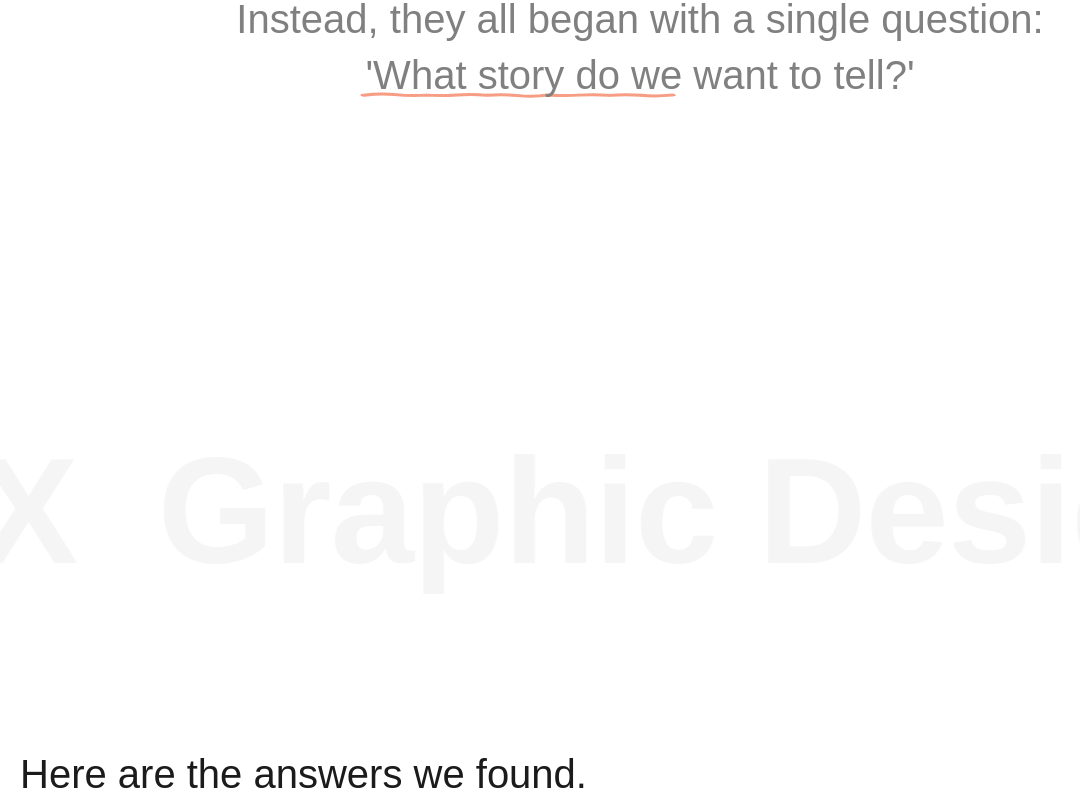
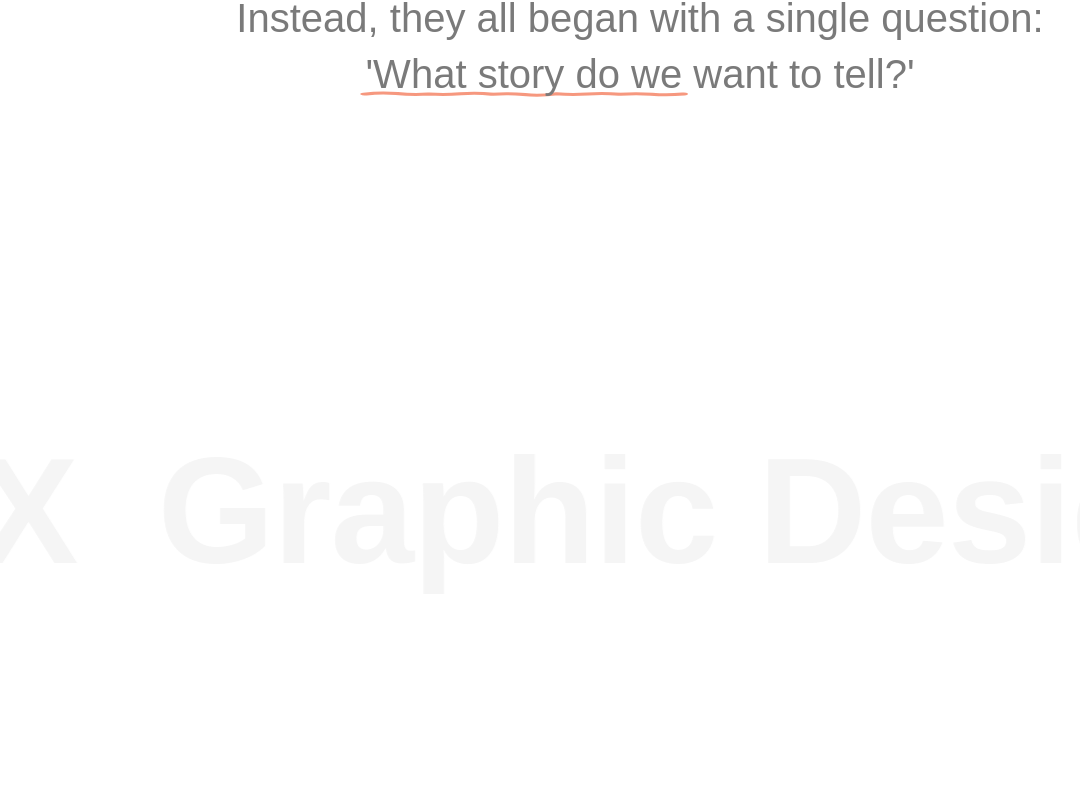
Before and after one commit to cendysaputra/web-showcase, a React (Vite) app: page / in a window 1280 px wide. Shown: the part 1995-2797 px from the top of the page, without its empty margins (0-1080 px from the left). Built offline with nearby package versions, Linux system fonts and the light colour scheme; a web font is replaced by a local one.

Commit message:
Edit padding top  running text

```diff
--- a/src/components/RunningText.css
+++ b/src/components/RunningText.css
@@ -5,7 +5,7 @@
   background-color: transparent;
   border-top: 2px solid transparent;
   border-bottom: 2px solid transparent;
-  padding: 0;
+  padding: 0 0 100px 0;
   z-index: 100;
   cursor: default;
   user-select: none;
```
